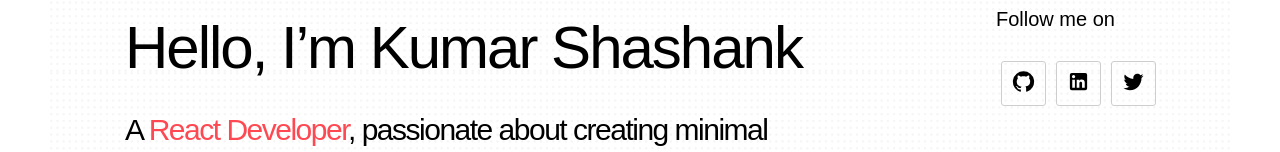
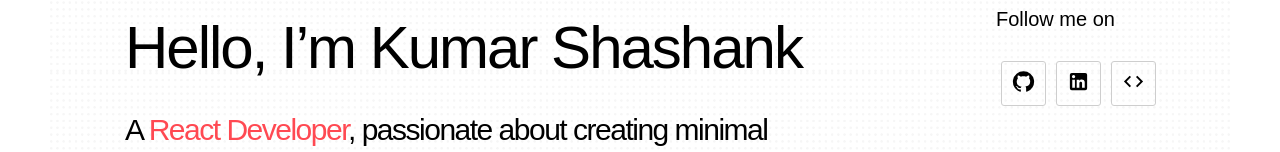
Before and after one commit to 1711shashank/portfolio, a React (Create React App) app: page / in a window 1280 px wide. Shown: the part 192-344 px from the top of the page. Built offline with nearby package versions, Linux system fonts and the light colour scheme.

Commit message:
Update Home.js

```diff
--- a/src/Components/Home.js
+++ b/src/Components/Home.js
@@ -1,7 +1,7 @@
 import React from 'react'
 import LinkedInIcon from '@mui/icons-material/LinkedIn';
 import GitHubIcon from '@mui/icons-material/GitHub';
-import TwitterIcon from '@mui/icons-material/Twitter';
+import CodeIcon from '@mui/icons-material/Code';
 import "./Home.css"
 
 const Home = () => {
@@ -41,8 +41,8 @@ const Home = () => {
                                     target="_blank"
                                     rel="noopener noreferrer"
                                 >
-                                    <li title="GitHub">
-                                        <TwitterIcon />
+                                    <li title="Leetcode">
+                                        <CodeIcon />
                                     </li>
                                 </a>
 
```
